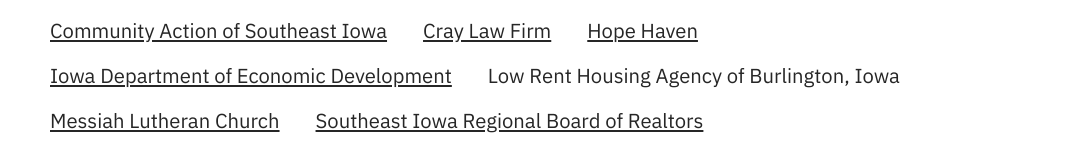
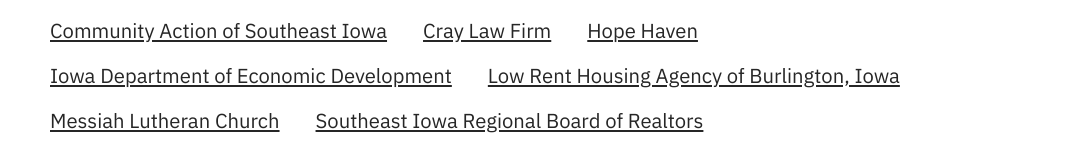
Before and after one commit to blaze-vincent/christian-action-2022, a Next.js app: page /about in a window 1280 px wide. Shown: the part 1255-1407 px from the top of the page, without its empty margins (96-1183 px from the left). Built offline with nearby package versions, Linux system fonts and the light colour scheme.

Commit message:
Add URL to low-rent sponsor

```diff
--- a/pages/about.js
+++ b/pages/about.js
@@ -45,7 +45,8 @@
       "website": "https://www.iowaeda.com"
     },
     {
-      "name": "Low Rent Housing Agency of Burlington, Iowa"
+      "name": "Low Rent Housing Agency of Burlington, Iowa",
+      "website": "https://www.rentassistance.us/li/low-rent-housing-agency-section-8"
     },
     {
       "name": "Messiah Lutheran Church",
```
